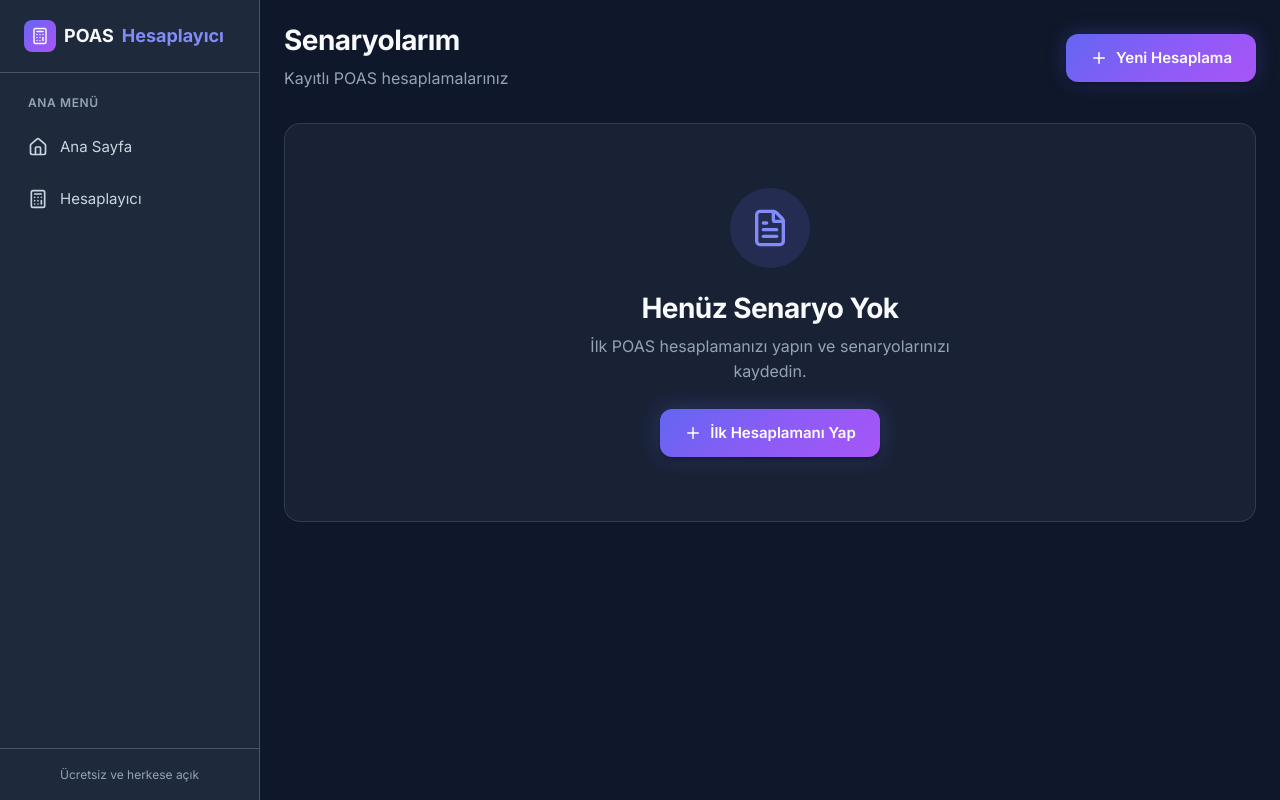
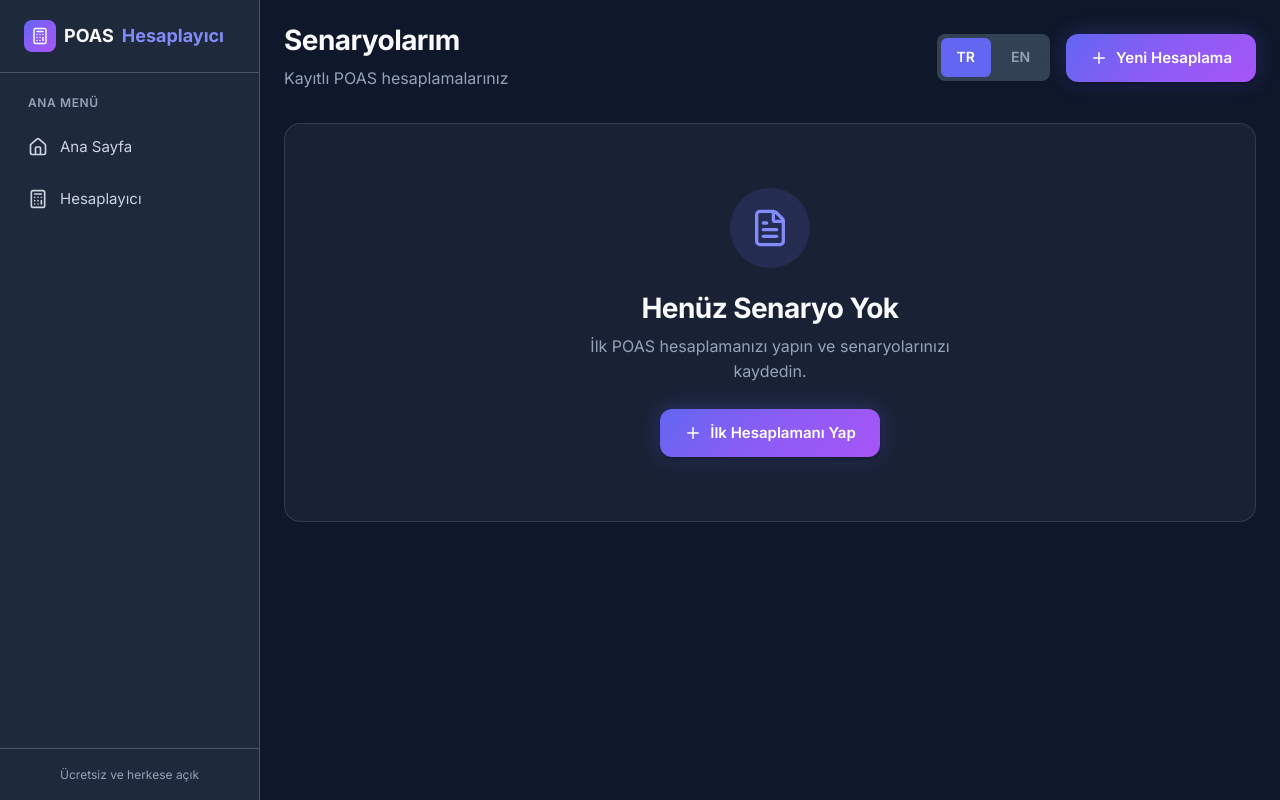
Before and after one commit to ulusalcagdass/poas-hesaplayici, a Next.js app: page /senaryolar in a window 1280 px wide. Built offline with nearby package versions, Linux system fonts and the light colour scheme.

Commit message:
feat: Add TR/EN language toggle to Senaryolar page header (desktop only)
- Language toggle visible on desktop, hidden on mobile (hide-mobile class)
- Positioned to the left of 'Yeni Hesaplama' button
- Same styling as hesaplayici page toggle

```diff
--- a/src/app/(dashboard)/senaryolar/page.tsx
+++ b/src/app/(dashboard)/senaryolar/page.tsx
@@ -245,6 +245,56 @@ ROAS: ${scenario.outputs.roas.toFixed(2)}x`;
                     </p>
                 </div>
                 <div style={{ display: 'flex', alignItems: 'center', gap: '1rem' }}>
+                    {/* Language Toggle - Hide on mobile */}
+                    <div
+                        className="hide-mobile"
+                        style={{
+                            display: 'flex',
+                            background: 'var(--color-bg-tertiary)',
+                            borderRadius: 'var(--radius-md)',
+                            padding: '0.25rem',
+                            gap: '0.25rem',
+                        }}
+                    >
+                        <button
+                            onClick={() => {
+                                setLanguage('tr');
+                                if (pathname === '/scenarios') router.push('/senaryolar');
+                            }}
+                            style={{
+                                padding: '0.5rem 1rem',
+                                borderRadius: 'var(--radius-sm)',
+                                border: 'none',
+                                cursor: 'pointer',
+                                fontSize: '0.875rem',
+                                fontWeight: 600,
+                                transition: 'all 0.2s ease',
+                                background: language === 'tr' ? 'var(--color-primary)' : 'transparent',
+                                color: language === 'tr' ? 'white' : 'var(--color-text-muted)',
+                            }}
+                        >
+                            TR
+                        </button>
+                        <button
+                            onClick={() => {
+                                setLanguage('en');
+                                if (pathname === '/senaryolar') router.push('/scenarios');
+                            }}
+                            style={{
+                                padding: '0.5rem 1rem',
+                                borderRadius: 'var(--radius-sm)',
+                                border: 'none',
+                                cursor: 'pointer',
+                                fontSize: '0.875rem',
+                                fontWeight: 600,
+                                transition: 'all 0.2s ease',
+                                background: language === 'en' ? 'var(--color-primary)' : 'transparent',
+                                color: language === 'en' ? 'white' : 'var(--color-text-muted)',
+                            }}
+                        >
+                            EN
+                        </button>
+                    </div>
                     <Link href={t.calculatorLink} className="btn btn-primary">
                         <Plus size={18} />
                         {t.newCalculation}
```
